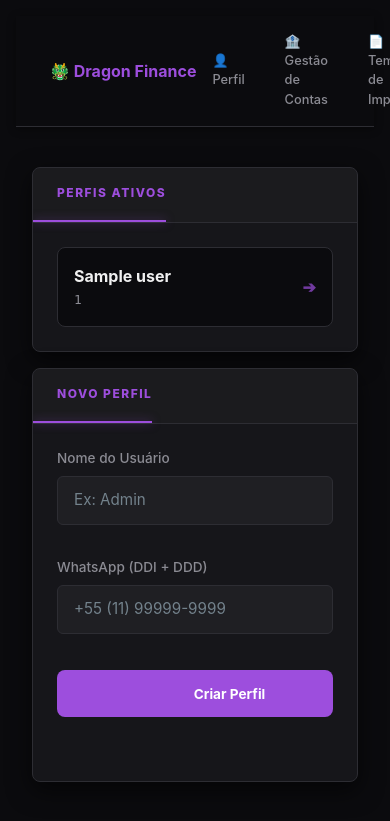
After one commit to Ppaulo03/dragon_bot, a FastAPI app: template src/app/modules/finances/templates/finances/index/index.j2 in a window 390 px wide. The commit adds this page. Shown: the top 821 px of the page. Run offline with FastAPI, Linux system fonts and the light colour scheme; the template is opened without the code that fills it: most values are stand-ins (such as "Sample title", 1, 10 or a date in 2020); parts of the project's set-up code (start-up, migrations or seed data) failed here and were passed over; some libraries are stand-ins or nearby versions.

Commit message:
feat: implement user management features with phone number handling and dynamic UI updates

```diff
--- /dev/null
+++ b/src/app/modules/finances/repository/__init__.py
@@ -0,0 +1,3 @@
+from .user_repo import UserRepository
+
+__all__ = ["UserRepository"]
--- a/src/app/modules/finances/static/css/user_list.css
+++ b/src/app/modules/finances/static/css/user_list.css
@@ -66,6 +66,10 @@
     display: flex;
     flex-direction: column;
     gap: 0.75rem;
+
+    max-height: 25rem;
+    overflow-y: auto;
+    box-sizing: border-box;
 }
 
 .profile-item-link {
@@ -171,3 +175,8 @@
 .btn-create:active {
     transform: scale(0.98);
 }
+
+.error-container {
+    margin-top: -0.75rem;
+    color: #ff4d4d;
+}
--- /dev/null
+++ b/src/app/modules/finances/static/js/finances/index.js
@@ -0,0 +1,44 @@
+function formatPhoneDisplays() {
+    document.querySelectorAll('.phone-display').forEach(el => {
+        // Evita re-formatar o que já está formatado
+        if (el.dataset.formatted === "true") return;
+
+        let x = el.innerText.replace(/\D/g, '');
+        if (x.length >= 12) {
+            el.innerText = `+${x.substring(0, 2)} (${x.substring(2, 4)}) ${x.substring(4, 9)}-${x.substring(9, 13)}`;
+            el.dataset.formatted = "true";
+        }
+    });
+}
+
+function setupPhoneMask() {
+    const phoneInput = document.getElementById('phone_mask');
+    const hiddenInput = document.getElementById('jid_clean');
+
+    if (!phoneInput || !hiddenInput) return;
+
+    phoneInput.addEventListener('input', function (e) {
+        let x = e.target.value.replace(/\D/g, '');
+        hiddenInput.value = x;
+
+        let formatted = "";
+        if (x.length > 0) {
+            formatted = "+" + x.substring(0, 2);
+            if (x.length > 2) formatted += " (" + x.substring(2, 4) + ")";
+            if (x.length > 4) formatted += " " + x.substring(4, 9);
+            if (x.length > 9) formatted += "-" + x.substring(9, 13);
+        }
+        e.target.value = formatted;
+    });
+}
+
+document.addEventListener('DOMContentLoaded', () => {
+    setupPhoneMask();
+    formatPhoneDisplays();
+});
+
+document.body.addEventListener('htmx:afterSwap', (event) => {
+    if (event.detail.target.id === 'user-list-container') {
+        formatPhoneDisplays();
+    }
+});
--- /dev/null
+++ b/src/app/modules/finances/templates/finances/index/index.j2
@@ -0,0 +1,56 @@
+{% extends "layout.j2" %}
+
+
+{% block extra_stylesheets %}
+<link rel="stylesheet" href="{{ url_for('static_finance', path='css/user_list.css') }}">
+{% endblock %}
+
+
+{% block finance_content %}
+<section class="management-section" id="finance-manager">
+    <div class="grid">
+        <article class="user-card-container">
+            <header class="card-header">
+                <strong>Perfis Ativos</strong>
+            </header>
+
+            <div class="user-list" id="user-list-container">
+                {% include "finances/index/partials/user_items.j2" %}
+            </div>
+        </article>
+
+        <article class="form-card-container">
+            <header class="card-header">
+                <strong>Novo Perfil</strong>
+            </header>
+
+            <form hx-post="/finance/" hx-target="#user-list-container" hx-swap="innerHTML" hx-on::after-request="if(event.detail.successful && event.detail.target.id === 'user-list-container') {
+          this.reset();
+          document.getElementById('error-container').innerHTML = '';
+      }" class="profile-form">
+
+                <div class="form-group">
+                    <label for="name">Nome do Usuário</label>
+                    <input type="text" id="name" name="name" placeholder="Ex: Admin" required>
+                </div>
+
+                <div class="form-group">
+                    <label for="phone_mask">WhatsApp (DDI + DDD)</label>
+                    <input type="tel" id="phone_mask" placeholder="+55 (11) 99999-9999" required>
+                    <div id="error-container" class="error-container"></div>
+                </div>
+
+                <input type="hidden" id="jid_clean" name="jid">
+                <button type="submit" class="btn-create contrast">
+                    <span class="htmx-indicator">Criando...</span>
+                    Criar Perfil
+                </button>
+            </form>
+        </article>
+    </div>
+</section>
+{% endblock %}
+
+{% block extra_scripts %}
+<script src="{{ url_for('static_finance', path='js/finances/index.js') }}"></script>
+{% endblock %}
--- /dev/null
+++ b/src/app/modules/finances/templates/finances/index/partials/err.j2
@@ -0,0 +1,3 @@
+<div class="error-message">
+    ⚠️ {{ message }}
+</div>
--- /dev/null
+++ b/src/app/modules/finances/templates/finances/index/partials/user_items.j2
@@ -0,0 +1,11 @@
+{% for user in users %}
+<a href="/finance/user/{{ user.id }}/accounts" class="profile-item-link">
+    <div class="profile-info">
+        <strong class="profile-name">{{ user.name }}</strong>
+        <small class="phone-display">{{ user.id }}</small>
+    </div>
+    <span class="action-icon">➔</span>
+</a>
+{% else %}
+<p class="empty-state"><i>Nenhum usuário encontrado.</i></p>
+{% endfor %}
--- a/src/app/modules/finances/templates/layout.j2
+++ b/src/app/modules/finances/templates/layout.j2
@@ -2,7 +2,10 @@
 
 
 {% block extra_head %}
+<script src="https://unpkg.com/htmx.org@1.9.12"></script>
+<script src="https://unpkg.com/htmx.org@1.9.12/dist/ext/response-targets.js"></script>
 <link rel="stylesheet" href="{{ url_for('static_finance', path='css/layout.css') }}">
+{% block extra_stylesheets %}{% endblock %}
 {% endblock %}
 {% block title %}Dragon Finance{% endblock %}
 {% block content %}
--- /dev/null
+++ b/src/app/modules/finances/utils/__init__.py
@@ -0,0 +1,3 @@
+from .text import clean_phone_number
+
+__all__ = ["clean_phone_number"]
--- /dev/null
+++ b/src/app/modules/finances/utils/text.py
@@ -0,0 +1,6 @@
+import re
+
+
+def clean_phone_number(jid: str) -> str:
+    """Remove caracteres não numéricos de um JID ou número."""
+    return re.sub(r"\D", "", jid)
```
Also changed, not shown: src/app/modules/finances/repository/user_repo.py (added, +27 -0 lines), src/app/modules/finances/web/finance_api.py (+0 -25 lines), src/app/modules/finances/web/view/__init__.py (+2 -13 lines), src/app/modules/finances/web/view/index.py (added, +57 -0 lines).
